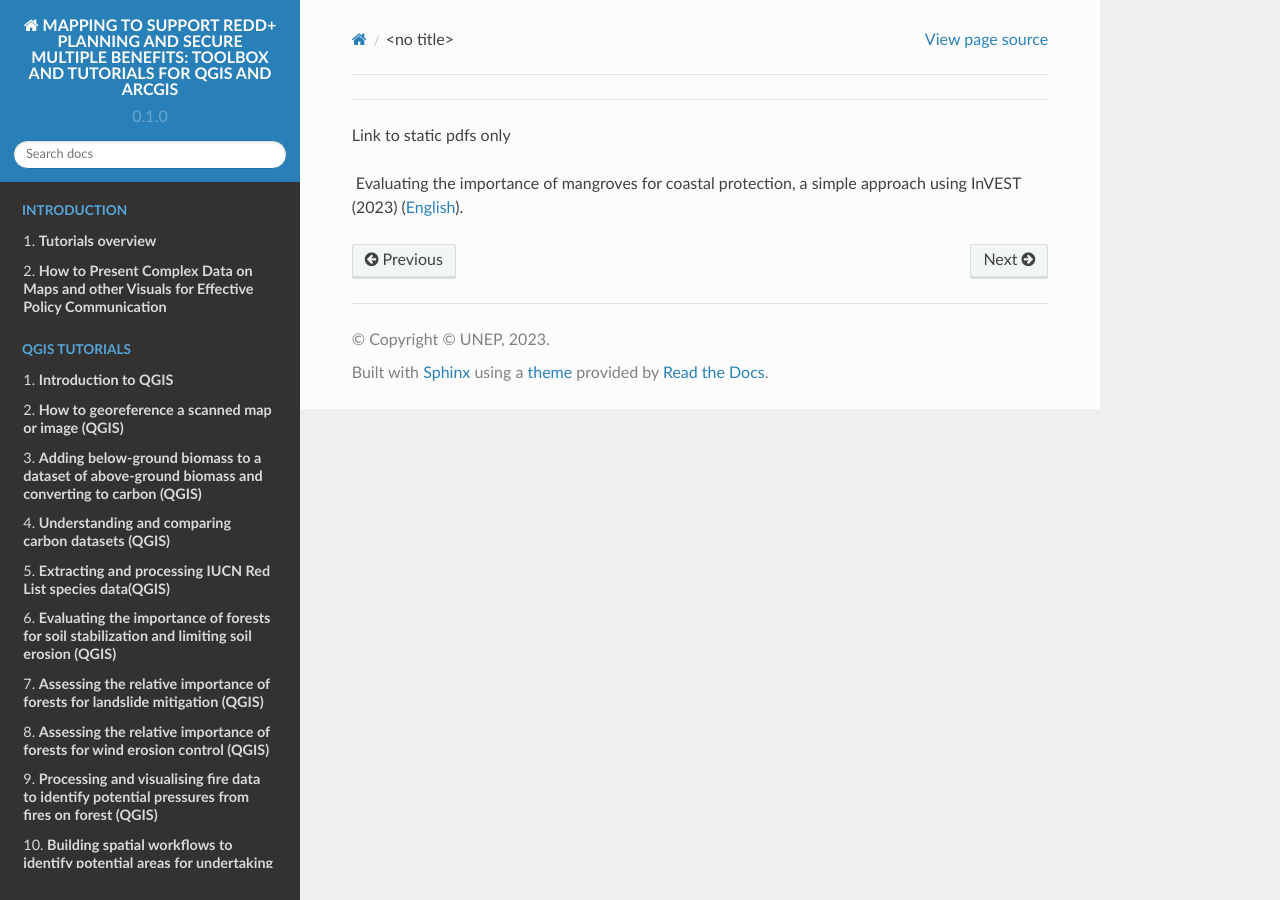
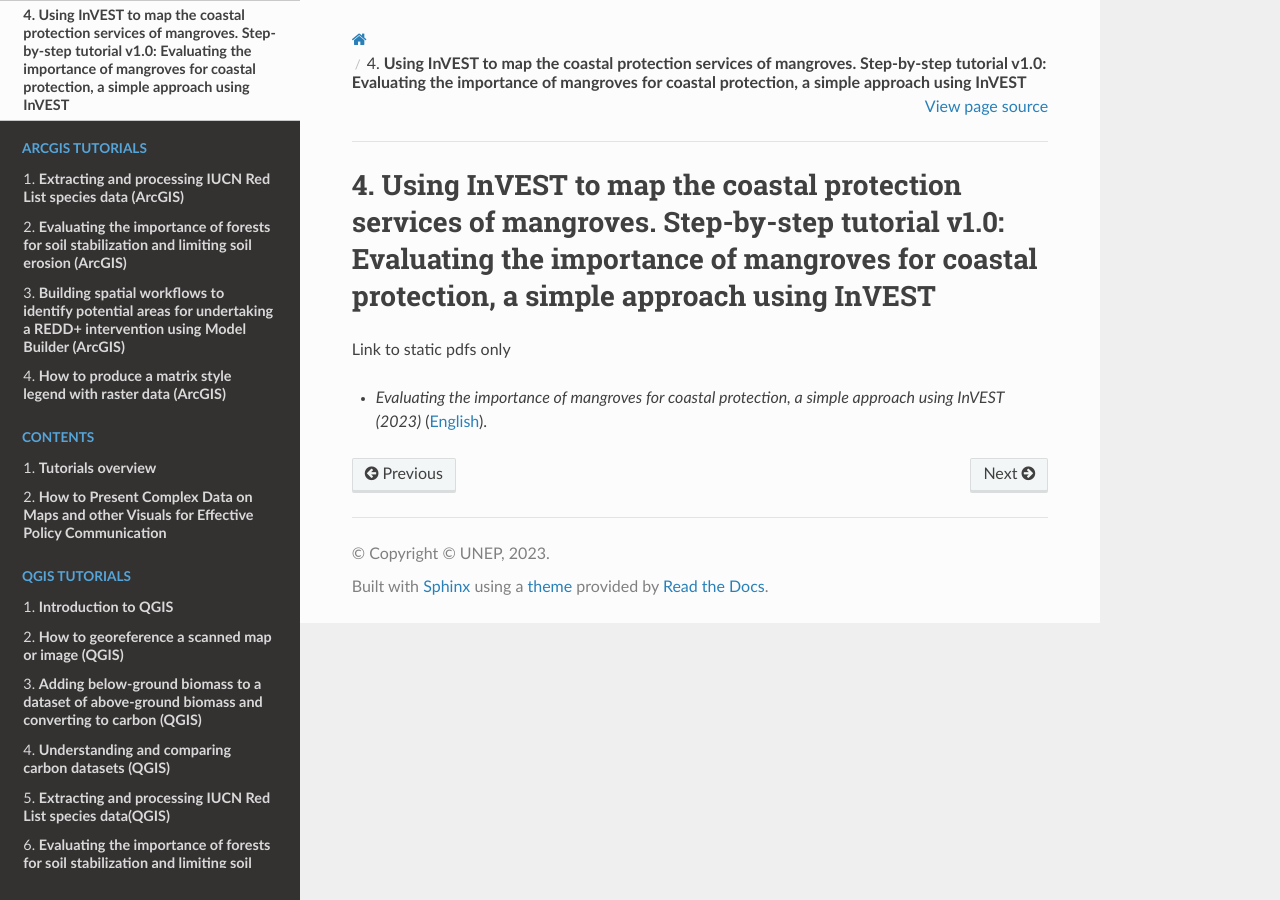
Before and after one commit to corinnar/GIS_tutorials, a Sphinx documentation site: the page built from docs/source/MyanmarMangrovesCoastalVuln_InVEST_other.rst, in a window 1280 px wide. Built offline with Sphinx 7.4.7 and the Read the Docs theme 2.0.0, drawn with Linux system fonts in a browser that asks for light colours; pages that are not in the unit, such as notebooks, are missing from menus.

Commit message:
Update MyanmarMangrovesCoastalVuln_InVEST_other.rst

```diff
--- a/docs/source/MyanmarMangrovesCoastalVuln_InVEST_other.rst
+++ b/docs/source/MyanmarMangrovesCoastalVuln_InVEST_other.rst
@@ -1,8 +1,7 @@
-===================================================================================================
-**Using InVEST to map the coastal protection services of mangroves. Step-by-step tutorial v1.0:
-Evaluating the importance of mangroves for coastal protection, a simple approach using InVEST**
-===================================================================================================
+======================================================================================================================================================================================================
+**Using InVEST to map the coastal protection services of mangroves. Step-by-step tutorial v1.0: Evaluating the importance of mangroves for coastal protection, a simple approach using InVEST**
+======================================================================================================================================================================================================
 
 Link to static pdfs only
 
--   Evaluating the importance of mangroves for coastal protection, a simple approach using InVEST (2023) (`English <https://github.com/corinnar/GIS_tutorials/blob/main/docs/source/media/materials/pdfs/MyanmarMangroves_coastal_vuln_InVEST_July_final.pdf>`__).
+-  *Evaluating the importance of mangroves for coastal protection, a simple approach using InVEST (2023)* (`English <https://github.com/corinnar/GIS_tutorials/blob/main/docs/source/media/materials/pdfs/MyanmarMangroves_coastal_vuln_InVEST_July_final.pdf>`__).
```
